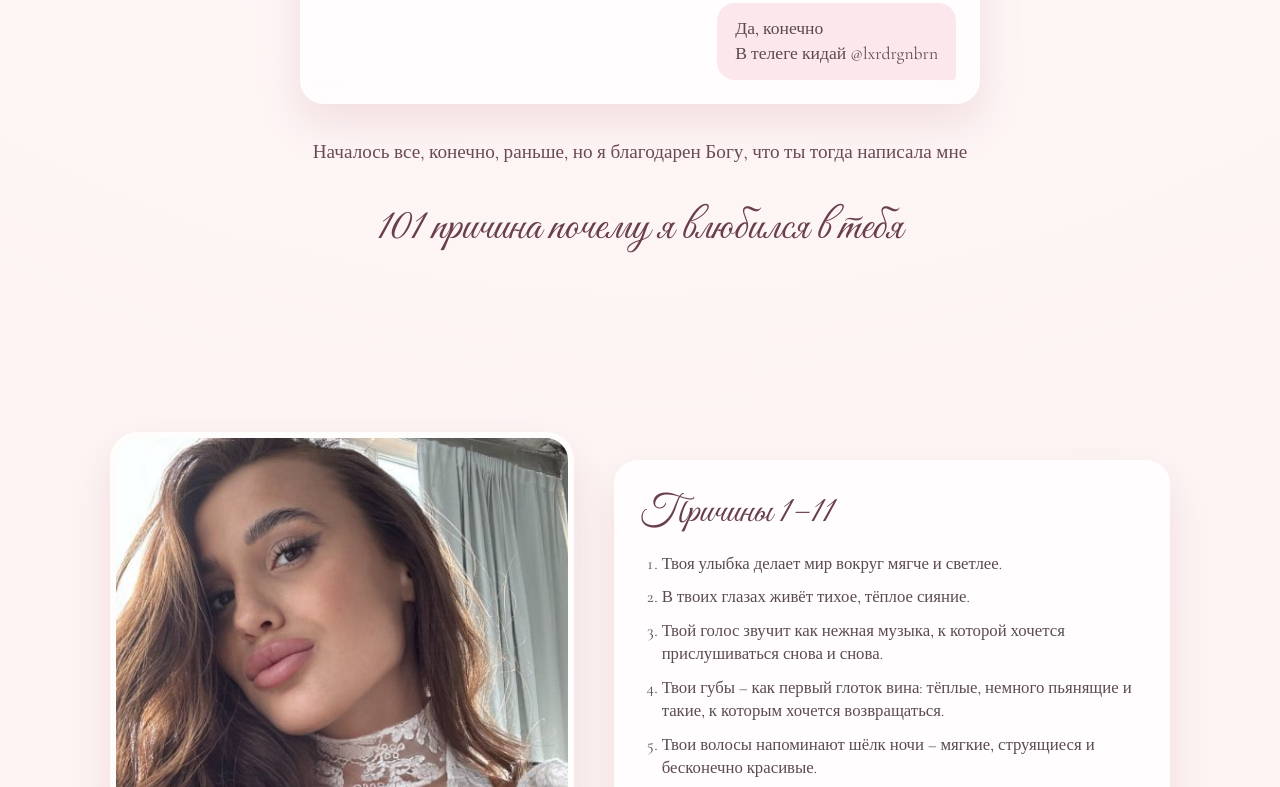
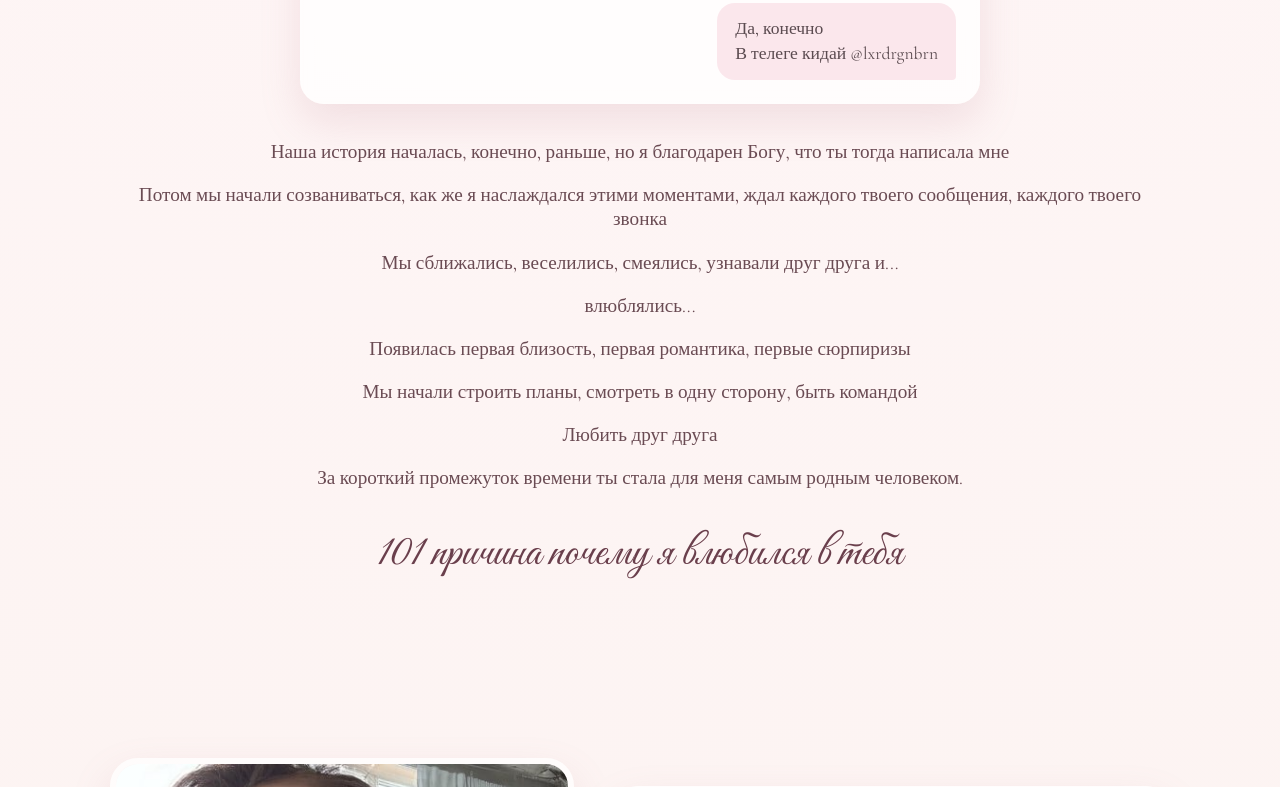
Before and after one commit to lxrdrgnbrn/victoria-love, a plain HTML site: page index.html in a window 1280 px wide. Shown: the part 1033-1820 px from the top of the page. Drawn offline with nearby package versions, Linux system fonts and the light colour scheme.

Commit message:
Обновить содержимое страницы

```diff
--- a/index.html
+++ b/index.html
@@ -29,7 +29,14 @@
         <div class="bubble right">Привет</div>
         <div class="bubble right">Да, конечно<br />В телеге кидай @lxrdrgnbrn</div>
       </div>
-      <p class="note">Началось все, конечно, раньше, но я благодарен Богу, что ты тогда написала мне</p>
+      <p class="note">Наша история началась, конечно, раньше, но я благодарен Богу, что ты тогда написала мне</p>
+      <p class="note">Потом мы начали созваниваться, как же я наслаждался этими моментами, ждал каждого твоего сообщения, каждого твоего звонка</p>
+      <p class="note">Мы сближались, веселились, смеялись, узнавали друг друга и...</p>
+      <p class="note">влюблялись...</p>
+      <p class="note">Появилась первая близость, первая романтика, первые сюрпиризы</p>
+      <p class="note">Мы начали строить планы, смотреть в одну сторону, быть командой</p>
+      <p class="note">Любить друг друга</p>
+      <p class="note">За короткий промежуток времени ты стала для меня самым родным человеком.</p>
       <h2 class="reasons-heading">101 причина почему я влюбился в тебя</h2>
     </section>
 
@@ -94,7 +101,7 @@
           <li>Ты умеешь быть яркой и нежной одновременно.</li>
           <li>Твоя энергия мягкая и такая притягательная.</li>
           <li>Ты очаровательна даже в самых маленьких деталях.</li>
-          <li>От тебя исходит сильная уверенность.</li>
+          <li>Твое чувство юмора самое лучшее на свете.</li>
         </ol>
       </div>
     </section>
```
